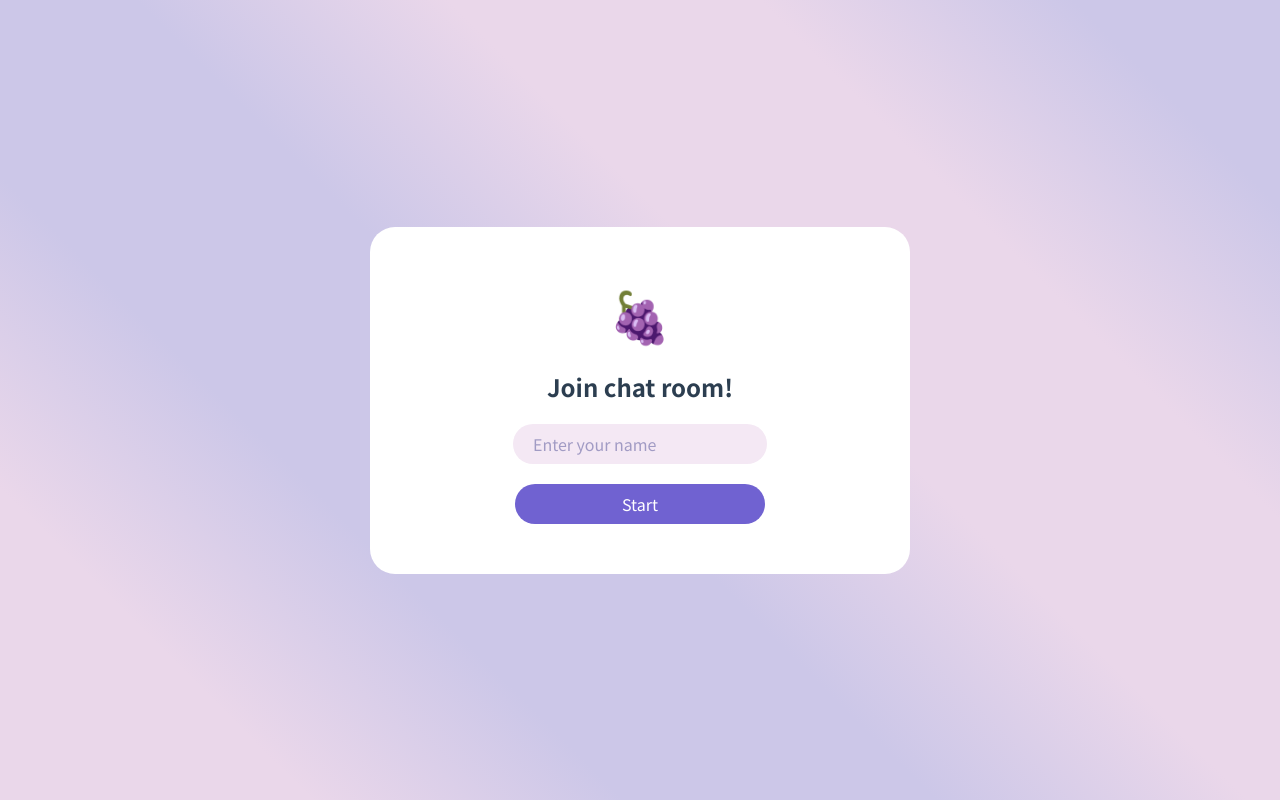
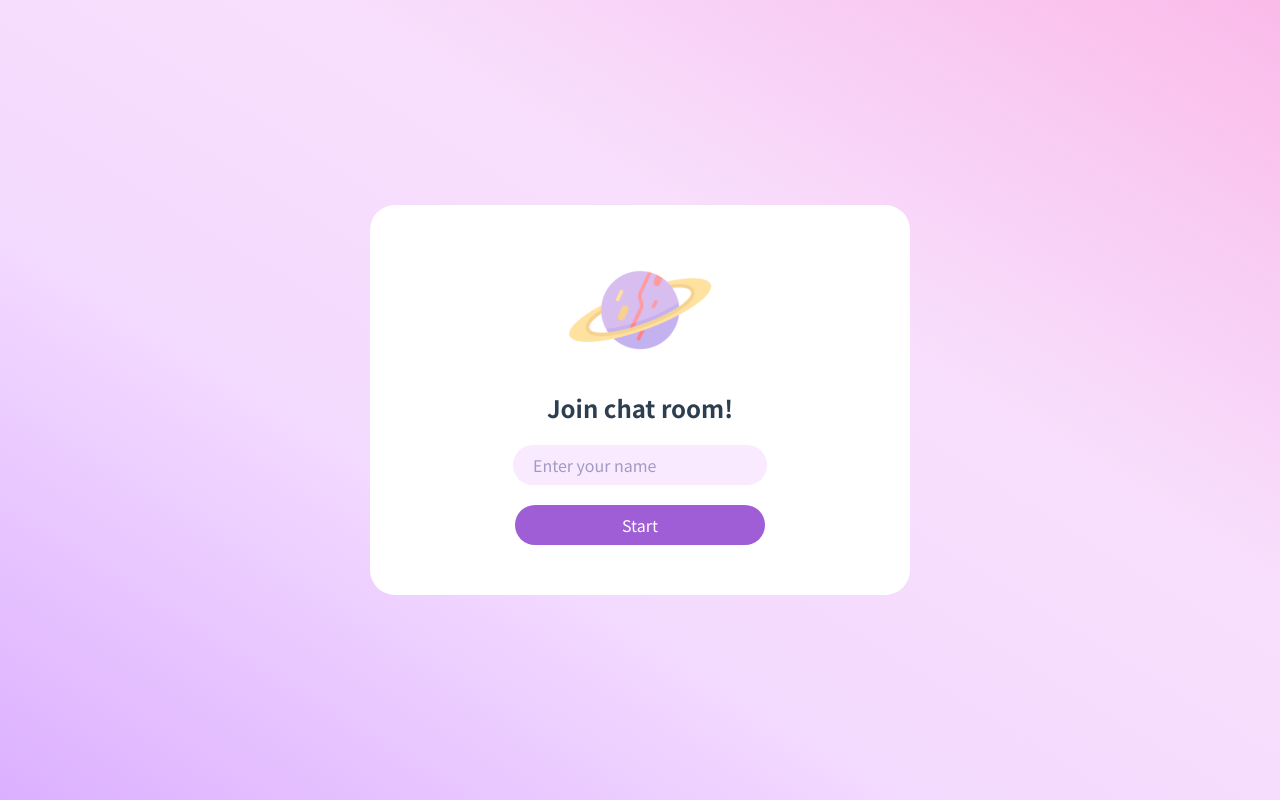
Before and after one commit to chloe9855/chat-app, a Vue app: page / in a window 1280 px wide. Built offline with nearby package versions, Linux system fonts and the light colour scheme.

Commit message:
[修改] 上線人數功能修改

```diff
--- a/src/views/ChatPage.vue
+++ b/src/views/ChatPage.vue
@@ -86,19 +86,28 @@ export default {
     socket.value.emit('goChat', userName);
 
     // 監聽上線人數
-    socket.value.on('onlineUsers', (data) => {
-      console.log(data);
-      onlinePeople.value = data;
+    // socket.value.on('onlineUsers', (data) => {
+    //   console.log(data);
+    //   onlinePeople.value = data;
+    // });
+
+    // 監聽新加入的人
+    socket.value.on('addUser', (uName, count) => {
+      chatRows.push({
+        name: uName,
+        msg: `${uName}已加入聊天室`,
+        join: true
+      });
+      onlinePeople.value = count;
     });
 
-    // 監聽新加入的人
-    socket.value.on('addUser', (payload) => {
-      if (payload === userName) { return; }
+    socket.value.on('removeUser', (uName, count) => {
       chatRows.push({
-        name: payload,
-        msg: '',
+        name: uName,
+        msg: `${uName}已離開聊天室`,
         join: true
       });
+      onlinePeople.value = count;
     });
 
     // 進入聊天室時，會收到之前的全部訊息，並更新到 messages
@@ -116,6 +125,7 @@ export default {
 
     // 發送訊息
     const sendMessageHandler = () => {
+      if (message.value === '') { return; }
       socket.value.emit('sendMessage', {
         name: userName,
         msg: message.value,
@@ -208,12 +218,14 @@ export default {
       outline: none;
       line-height: 50px;
       padding: 0 20px;
-      box-shadow: 0px 0px 12px #d5d6e5;
+      box-shadow: 0px 0px 12px #dec7f3;
       @include noto-sans-tc-16-regular;
   }
 
   .sendBtn {
-    background: #979ae5;
+    // background: #979ae5;
+    // background: #aa63e5;
+    background: #9f5ed5;
     border-radius: 25px;
     width: 45px;
     height: 45px;
--- a/src/views/LoginPage.vue
+++ b/src/views/LoginPage.vue
@@ -1,9 +1,10 @@
 <template>
   <div class="wrap">
     <div class="container">
-      <p class="icon">
-        🍇
-      </p>
+      <img
+        :src="require('../assets/img/planet.png')"
+        class="icon"
+      >
       <p class="title">
         Join chat room!
       </p>
@@ -11,13 +12,9 @@
         v-model.trim="userName"
         type="text"
         placeholder="Enter your name"
+        @keyup.enter="loginHandler"
       >
-      <!-- <div
-        class="enterBt"
-        @click="loginHandler"
-      >
-        Start
-      </div> -->
+
       <el-button
         class="enterBt"
         :plain="true"
@@ -46,7 +43,7 @@ export default {
       if (userName.value === '') {
         ElMessage({
           showClose: true,
-          userName: 'Please enter you name',
+          message: 'Please enter your name',
           type: 'warning',
           duration: 2000
         });
@@ -60,6 +57,13 @@ export default {
       const socket = io(process.env.VUE_APP_SOCKET_ENDPOINT);
       store.commit('SET_SOCKET_CONNECTION', socket);
 
+      socket.on('connectFail', () => {
+        ElMessage({
+          message: 'Sorry, there seems to be an issue with the connection.',
+          type: 'warning'
+        });
+      });
+
       socket.emit('login', userName.value);
 
       socket.on('loginSuccess', () => {
@@ -71,9 +75,9 @@ export default {
         socket.disconnect();
         ElMessage({
           showClose: true,
-          userName: '已有相同用戶名',
+          message: 'Duplicate name already exists',
           type: 'warning',
-          duration: 2000
+          duration: 10000
         });
       });
     };
@@ -88,10 +92,8 @@ export default {
 <style lang="scss">
 
   .wrap {
-    background: repeating-linear-gradient(45deg,
-    #EAD7EA 0,#EAD7EA 15%,
-    #ccc7e8 30%,  #ccc7e8 45%,
-    #EAD7EA 60%);
+    background-image: linear-gradient(to right top, #dbb0ff, #e2bbff, #e8c5ff, #eed0ff, #f3dbff, #efe1ff, #ece7ff, #ececff, #e3edff, #d7f0ff, #cbf2ff, #c1f4ff);
+    background-image: linear-gradient(to right top, #dbb0ff, #e2bbff, #e8c5ff, #eed0ff, #f3dbff, #f5dcfe, #f7defd, #f8dffc, #f8d6f9, #f8cdf4, #fac4ef, #fbbae9);
     width: 100vw;
     height: 100vh;
     text-align:center;
@@ -109,7 +111,8 @@ export default {
     padding: 50px 20px;
 
     .icon {
-       font-size: 50px;
+      width: 110px;
+      transform: rotate(25deg);;
       margin-bottom: 20px;
     }
 
@@ -123,7 +126,7 @@ export default {
       width: 30%;
       min-width: 214px;
       border: none;
-      background-color: #f4e8f4;
+      background-color: #F9EAFF;
       padding: 0 20px;
       border-radius: 20px;
       outline: 0;
@@ -141,12 +144,12 @@ export default {
     .enterBt {
       width:50%;
       min-width: 250px;
-      // display:block;
       margin:0 auto;
       height: 40px;
       line-height:40px;
       border:none;
-      background:#7062D1;
+      // background:#7062D1;
+      background: #9f5ed5;
       color:#fff;
       border-radius:20px;
       cursor: pointer;
@@ -158,4 +161,8 @@ export default {
     @include noto-sans-tc-16-regular;
   }
 
+  .el-message {
+    min-width: 320px;
+  }
+
 </style>
```
Also changed, not shown: public/app.js (+15 -12 lines), src/assets/img/planet.png (added).
